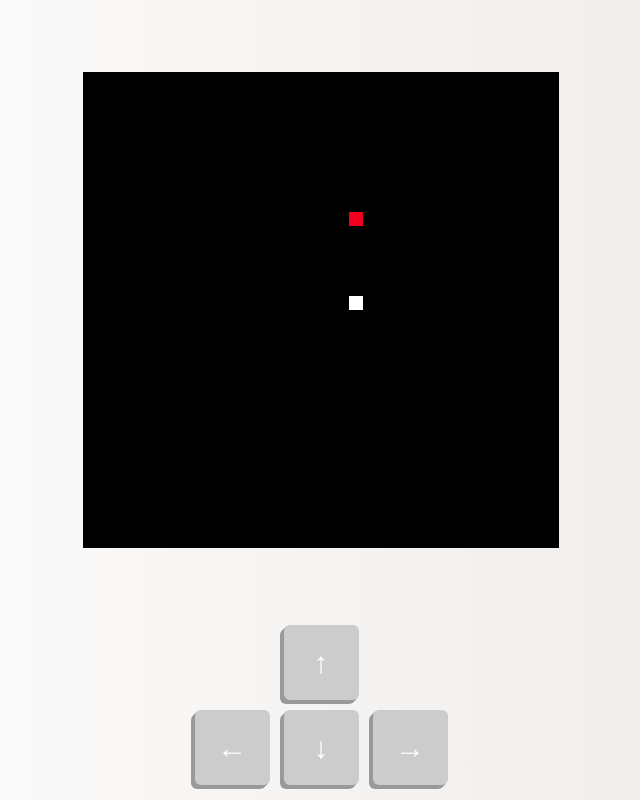
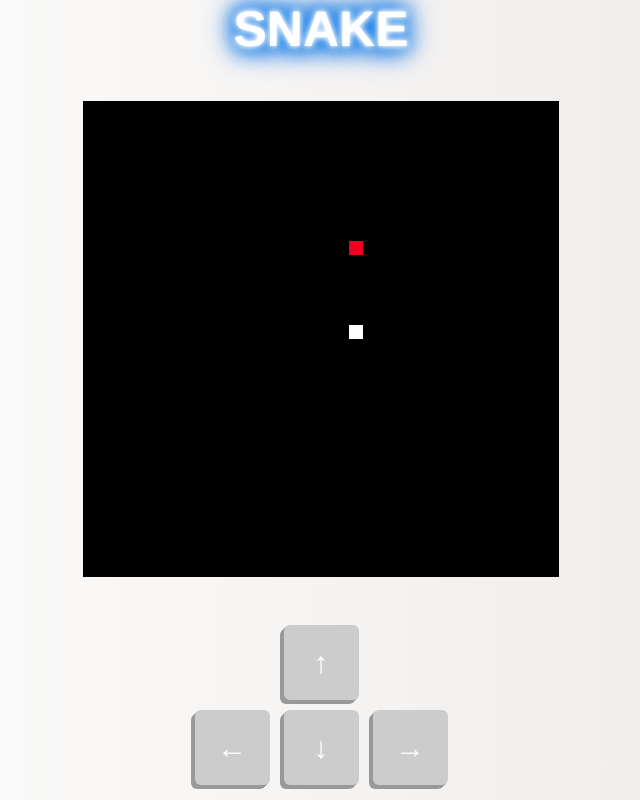
Before and after one commit to lrazine99/snake-game-js, a plain HTML site: page index.html in a window 1280 px wide. Shown: the whole page, without its empty margins (319-959 px from the left). Drawn offline with Linux system fonts and the light colour scheme.

Commit message:
DONE ADD TITLE

```diff
--- a/index.html
+++ b/index.html
@@ -105,6 +105,7 @@
     </style>
   </head>
   <body>
+    <h1>SNAKE</h1>
     <main>
       <canvas id="canvas-snake"> </canvas>
     </main>
```
